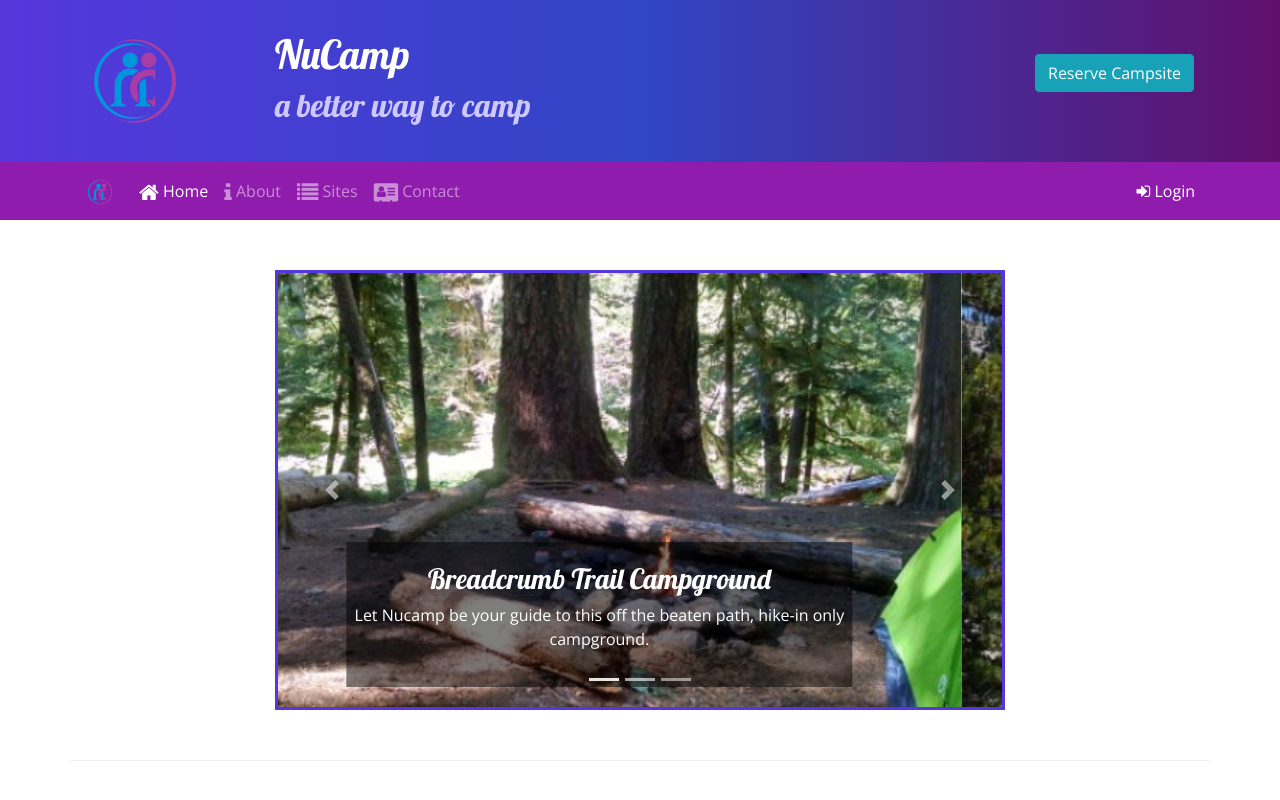
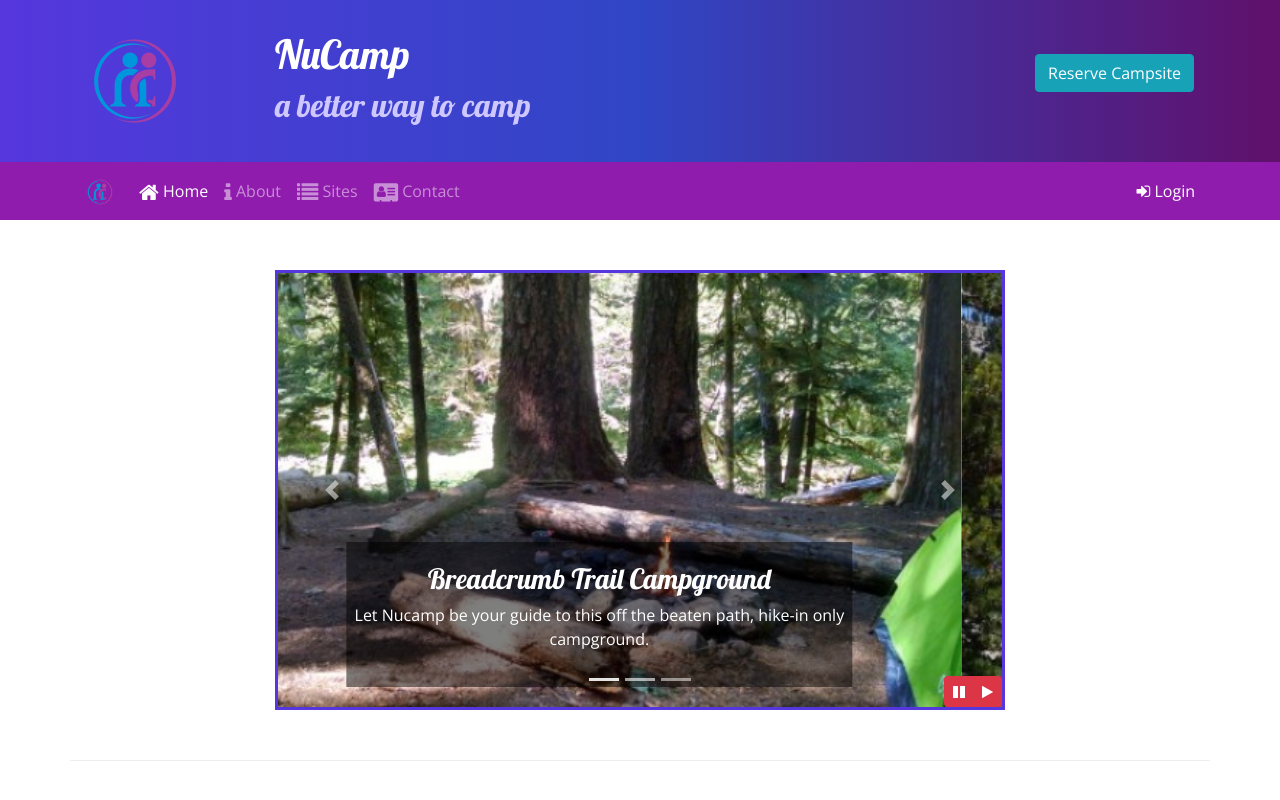
Before and after one commit to PatrikBeichner/2-Bootstrap, a website: page nucampsite/index.html in a window 1280 px wide. Shown: the top 800 px of the page. Drawn offline with nearby package versions, Linux system fonts and the light colour scheme.

Commit message:
Carousel Play/Pause

```diff
--- a/nucampsite/css/styles.css
+++ b/nucampsite/css/styles.css
@@ -49,6 +49,13 @@
 .carousel {
     border: solid #5637DD;
 }
+
+#carouselButton {
+    position: absolute;
+    right: 0;
+    bottom: 0;
+    z-index: 100;
+}
 /* My borders showing different div
 .col, div[class^="col-"], label[class^="col-"] {
     border: 1px solid red;
--- a/nucampsite/index.html
+++ b/nucampsite/index.html
@@ -202,6 +202,15 @@
               <span class="carousel-control-next-icon"></span>
               <span class="sr-only">Next</span>
             </a>
+            <!--Carousel Buttons-->
+            <div class="btn-group" id="carouselButton">
+              <button class="btn btn-danger btn-sm" id="carouselPause">
+                <i class="fa fa-pause"></i>
+              </button>
+              <button class="btn btn-danger btn-sm" id="carouselPlay">
+                <i class="fa fa-play"></i>
+              </button>
+            </div>
           </div>
         </div>
       </div>
@@ -286,8 +295,14 @@
     <script src="node_modules/bootstrap/dist/js/bootstrap.min.js"></script>
 
     <script>
-      $(function () {
-        //$('[data-toggle="tooltip"]').tooltip();
+      $(function() {
+        $(".carousel").carousel( { interval: 2000, pause: "false" } );
+        $("#carouselPause").click(function(){
+          $(".carousel").carousel("pause");
+        });
+        $("#carouselPlay").click(function(){
+          $(".carousel").carousel("cycle");
+        });
       });
     </script>
   </body>
```
